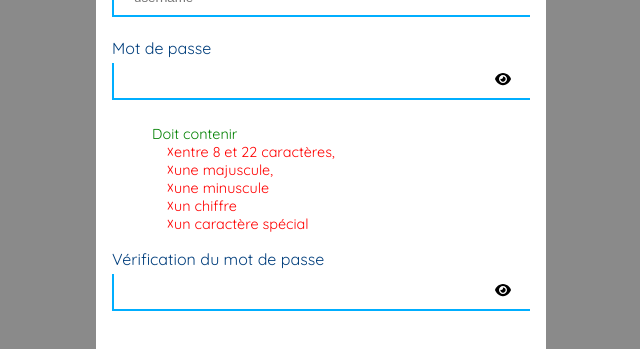
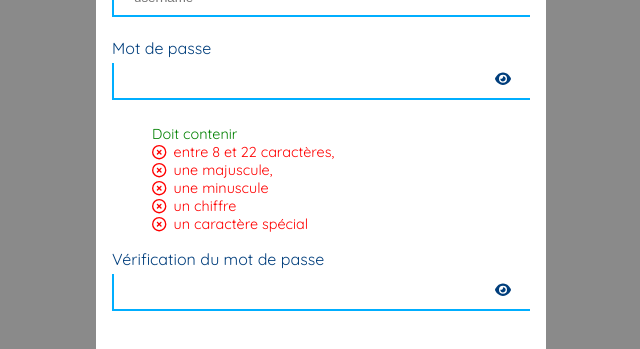
Before and after one commit to Raffiskender/liste, a Vue app: page /#/suscribe in a window 1280 px wide. Shown: the part 248-597 px from the top of the page, without its empty margins (319-959 px from the left). Built offline with nearby package versions, Linux system fonts and the light colour scheme; what vue-3-sanitize would draw is missing.

Commit message:
correcting password's Regex and importing FontAwesome icons

```diff
--- a/src/main.js
+++ b/src/main.js
@@ -1,17 +1,26 @@
 import { createApp } from 'vue'
-//import { FontAwesomeIcon } from '@fortawesome/vue-fontawesome'
-//import { library } from '@fortawesome/fontawesome-svg-core'
-//import { fas } from '@fortawesome/fontawesome-svg-core'
 import App from './App.vue'
 import router from './router'
 import store from './store'
 
-//library.add(fas);
+// Vue sanitize
 import Vue3Sanitize from "vue-3-sanitize";
-
 let defaults = Vue3Sanitize.defaults;
-
 defaults.allowedTags = [];
 
+// Font awesome
+/* import the fontawesome core */
+import { library } from '@fortawesome/fontawesome-svg-core'
+/* import font awesome icon component */
+import { FontAwesomeIcon } from '@fortawesome/vue-fontawesome'
+
+/* import faEye */
+import { faEye, faEyeSlash } from '@fortawesome/free-solid-svg-icons'
+/* add icons to the library */
+import { faCircleCheck, faCircleXmark } from '@fortawesome/free-regular-svg-icons'
+
+library.add(faEye, faEyeSlash, faCircleCheck, faCircleXmark)
+
+
 createApp(App)
-.use(store).use(router).use(Vue3Sanitize,defaults).mount('#app')
+.use(store).use(router).use(Vue3Sanitize,defaults).component('font-awesome-icon', FontAwesomeIcon).mount('#app')
--- a/src/views/Lists.vue
+++ b/src/views/Lists.vue
@@ -30,9 +30,6 @@
 		</div>
 	</div>
 		<LoaderView v-else/>
-
-
-
 
 	<div class="add-form">
 		<form @submit.prevent="this.handleFormSubmit" >
@@ -68,6 +65,7 @@ export default{
 		components: {
     ListElement,
 		LoaderView,
+
 	},
 	// Protected properties
   data()
@@ -154,6 +152,20 @@ export default{
 </script>
 
 <style lang="scss" scoped>
+.hide{
+	display: none;
+	animation-name: flipX;
+	animation: 0.3s rotate;
+}
+
+@keyframes flipX {
+	from{
+		width: 100%
+}
+	to{
+		width: 0;
+	}
+}
 .list{
 	text-align: left;
 	margin: 0;
--- a/src/views/Login.vue
+++ b/src/views/Login.vue
@@ -18,18 +18,23 @@
 					v-model="this.password"
 					@blur="[this.handleHidePwd()]"/>
 
-				<img
+				<font-awesome-icon
+					class="eye"
+					icon="fa-solid fa-eye"
+					@click="this.handleShowPwd()"
+					v-bind:class="{'hide': this.seePwd}"
+					src="@/assets/eye-solid.svg"
+					alt=""
+					width="16" />
+				<font-awesome-icon
+					class="eye"
+					icon="fa-solid fa-eye-slash"
 					@click="this.handleHidePwd()"
 					v-bind:class="{'hide': !this.seePwd}"
 					src="@/assets/eye-slash-solid.svg"
 					alt=""
-					width="16">
-				<img
-					@click="this.handleShowPwd()"
-					v-bind:class="{'hide': this.seePwd}"
-					src="@/assets/eye-solid.svg"
-					alt=""
-					width="16">
+					width="16"/>
+
 
 				<div class="error" v-if="this.errors.passwordEmpty">
           Vous devez saisir un mot de passe !
@@ -174,7 +179,7 @@ label {
 			}
     }
   }
-  img{
+  .eye{
 		color:#003e7c;
 		font-size: 1.1em;
 		position:relative;
--- a/src/views/Suscribe.vue
+++ b/src/views/Suscribe.vue
@@ -43,26 +43,80 @@
 					@focus="this.handleFocusPasswordInput"
 					@blur="this.handleBlurPasswordInput"/>
 
-				<img
+
+				<font-awesome-icon
+					icon="fa-solid fa-eye"
+					class="eye"
+					@click="this.handleSeePwd()"
+					v-bind:class="{'hide': this.seePwd}"
+					alt=""
+					width="16" />
+
+				<font-awesome-icon
+					icon="fa-solid fa-eye-slash"
+					class="eye"
 					@click="this.handleSeePwd()"
 					v-bind:class="{'hide': !this.seePwd}"
-					src="@/assets/eye-slash-solid.svg"
 					alt=""
-					width="16">
-				<img
-					@click="this.handleSeePwd()"
-					v-bind:class="{'hide': this.seePwd}"
-					src="@/assets/eye-solid.svg"
-					alt=""
-					width="16">
+					width="16" />
 
 				<div>
 					<ul>Doit contenir
+						<div>
+							<font-awesome-icon
+								icon="fa-regular fa-circle-check"
+								v-bind:class="{'hide': isNumberOfCaracteresValid()=='has-error' || this.password == ''}"
+								style="color:green" />
+							<font-awesome-icon
+								icon="fa-regular fa-circle-xmark"
+								v-bind:class="{'hide': isNumberOfCaracteresValid()=='has-success'}"
+								style="color:red" />
 							<li :class="[isNumberOfCaracteresValid()]">entre 8 et 22 caractères,</li>
+						</div>
+						<div>
+							<font-awesome-icon
+								icon="fa-regular fa-circle-check"
+								v-bind:class="{'hide': isCapitilizeCaractereValid()=='has-error' || this.password == ''}"
+								style="color:green" />
+							<font-awesome-icon
+								icon="fa-regular fa-circle-xmark"
+								v-bind:class="{'hide': isCapitilizeCaractereValid()=='has-success'}"
+								style="color:red" />
 							<li :class="[isCapitilizeCaractereValid()]">une majuscule,</li>
+						</div>
+						<div>
+							<font-awesome-icon
+								icon="fa-regular fa-circle-check"
+								v-bind:class="{'hide': isMinimizeCaractereValid()=='has-error' || this.password == ''}"
+								style="color:green" />
+							<font-awesome-icon
+								icon="fa-regular fa-circle-xmark"
+								v-bind:class="{'hide': isMinimizeCaractereValid()=='has-success'}"
+								style="color:red" />
 							<li :class="[isMinimizeCaractereValid()]">une minuscule</li>
+						</div>
+						<div>
+							<font-awesome-icon
+								icon="fa-regular fa-circle-check"
+								v-bind:class="{'hide': isNumberValid()=='has-error' || this.password == ''}"
+								style="color:green" />
+							<font-awesome-icon
+								icon="fa-regular fa-circle-xmark"
+								v-bind:class="{'hide': isNumberValid()=='has-success'}"
+								style="color:red" />
 							<li :class="[isNumberValid()]">un chiffre</li>
+						</div>
+						<div>
+							<font-awesome-icon
+								icon="fa-regular fa-circle-check"
+								v-bind:class="{'hide': isSpecialCaractereValid()=='has-error' || this.password == ''}"
+								style="color:green" />
+							<font-awesome-icon
+								icon="fa-regular fa-circle-xmark"
+								v-bind:class="{'hide': isSpecialCaractereValid()=='has-success'}"
+								style="color:red" />
 							<li :class="[isSpecialCaractereValid()]">un caractère spécial</li>
+						</div>
 					</ul>
 				</div>
         <div class="error" v-if="this.errors.passwordEmpty">
@@ -82,19 +136,21 @@
 					@blur="this.handleBlurPwdVerif()"
 					v-model="this.passwordVerify" />
 
-				<img
+				<font-awesome-icon
+					icon="fa-solid fa-eye"
+					class="eye"
+					v-bind:class="{'hide': this.seePwdVerif}"
 					@click="this.handleSeePwdVerif()"
+					alt=""
+					width="16" />
+
+				<font-awesome-icon
+					icon="fa-solid fa-eye-slash"
+					class="eye"
 					v-bind:class="{'hide': !this.seePwdVerif}"
-				src="@/assets/eye-slash-solid.svg"
+					@click="this.handleSeePwdVerif()"
 					alt=""
-				width="16">
-
-				<img
-				@click="this.handleSeePwdVerif()"
-				v-bind:class="{'hide': this.seePwdVerif}"
-				src="@/assets/eye-solid.svg"
-				alt=""
-				width="16">
+					width="16" />
 
         <div class="error" v-if="this.errors.passwordVerifyEmpty">
           Vous devez saisir une deuxième fois votre mot de passe !
@@ -166,8 +222,8 @@
         },
 				errorMessage:'',
 				regMail:/^(([^<>()[\]\\.,;:\s@"]+(\.[^<>()[\]\\.,;:\s@"]+)*)|(".+"))@((\[[0-9]{1,3}\.[0-9]{1,3}\.[0-9]{1,3}\.[0-9]{1,3}\])|(([a-zA-Z\-0-9]+\.)+[a-zA-Z]{2,}))$/,
-				regPassword : /^(?=.*[a-z])(?=.*[A-Z])(?=.*[0-9])(?=.*[^A-Za-z0-9])(?=.{8,22}$)/,
-				regNumberOfCaracteres:/(?=.{8,22}$)/,
+				regPassword : /^(?=.*[a-z])(?=.*[A-Z])(?=.*[0-9])(?=.*[^A-Za-z0-9])(^.{8,22}$)/,
+				regNumberOfCaracteres:/(^.{8,22}$)/,
 				regSpecialCaractere:/(?=.*[^A-Za-z0-9])/,
 				regCapitilizeCaractere: /(?=.*[A-Z])/,
 				regMinimizeCaractere:/(?=.*[a-z])/,
@@ -363,28 +419,27 @@ form {
 		list-style-type: none;
 		font-size: 0.9em;
 		color:rgb(0, 128, 0); margin:0;
+		&>div{
+			display: flex;
+			align-items: center;
+		}
 	}
 	li{
+			margin-left: 0.5em;
 			color:red;
-			&::before{
-				margin-left: 1em;
-				content: "\2613 ";
-				word-spacing: 0.5em;
-				//color: rgb(226, 43, 43);
-			}
+			//&::before{
+			// 	margin-left: 1em;
+			// 	content: "\2613 ";
+			//	word-spacing: 0.5em;
+			// 	//color: rgb(226, 43, 43);
+			//}
 
 		&.has-success{
 			color:green;
-			&::before{
-				margin-left: 1em;
-				content: "\1F5F8 ";
-				word-spacing: 0.5em;
-				//color: green;
-			}
 		}
 	}
 
-	img{
+	.eye{
 		color:#003e7c;
 		font-size: 1.1em;
 		position:relative;
@@ -398,6 +453,9 @@ form {
 		}
 	}
 
+	.hide{
+		display: none;
+	}
 
 	.error{
 		color : rgb(133, 0, 0);
```
Also changed, not shown: src/assets/eye-slash-solid.svg (deleted), src/assets/eye-solid.svg (deleted). Lines whose indentation alone changed are shown as unchanged.
